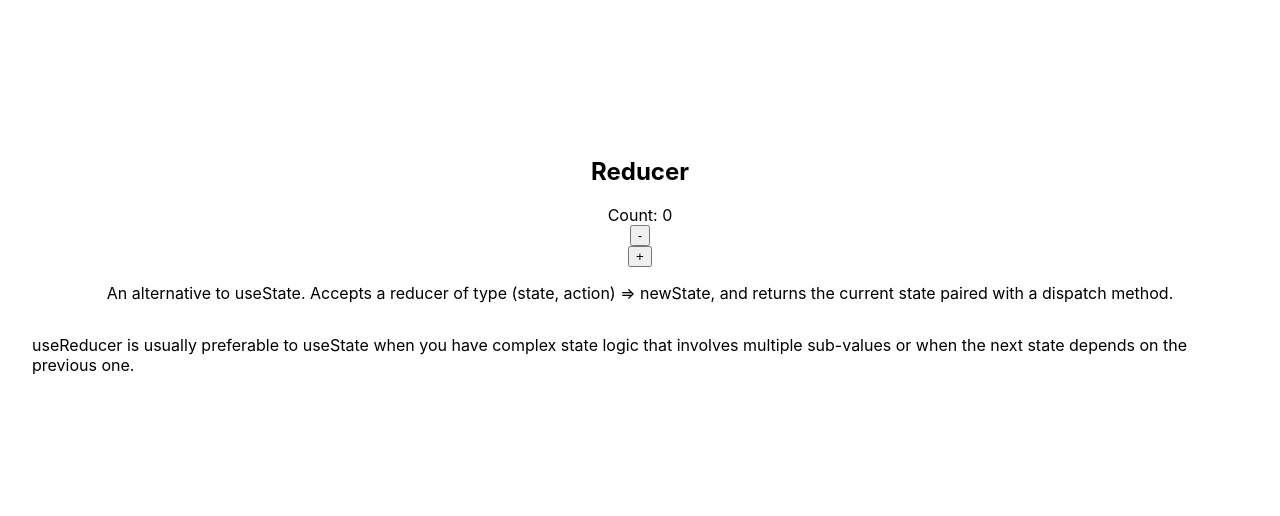
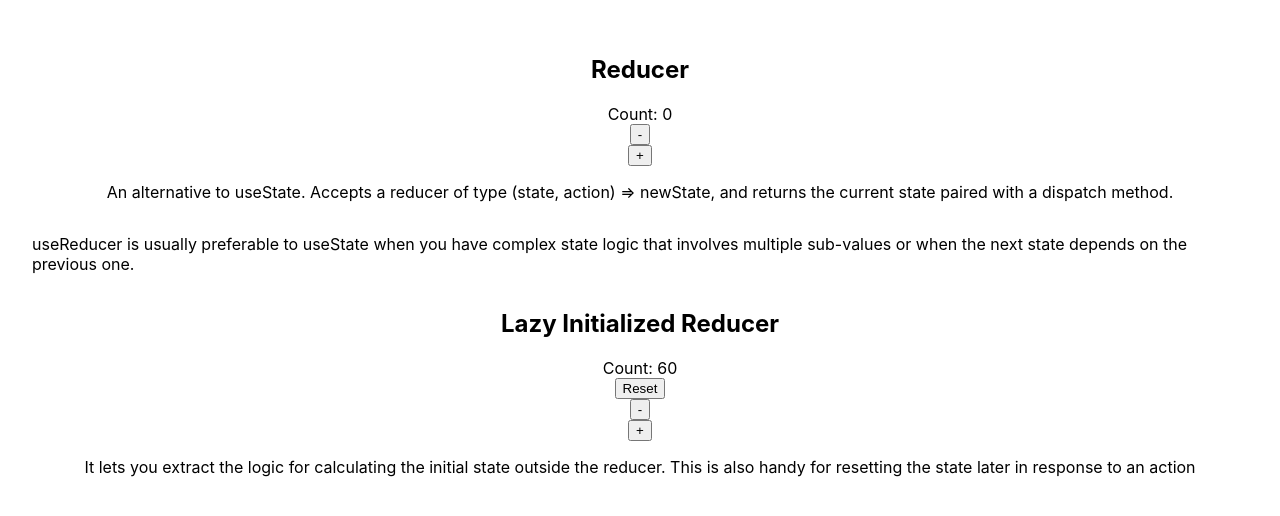
Before and after one commit to alexmkio/hooks-practice, a Next.js app: page / in a window 1280 px wide. Shown: the part 136-652 px from the top of the page. Built offline with nearby package versions, Linux system fonts and the light colour scheme.

Commit message:
Add example of lazily initialized useReducer

```diff
--- /dev/null
+++ b/components/LazyReducer/LazyReducer.js
@@ -0,0 +1,40 @@
+import { useReducer } from "react";
+
+function init(initialCount) {
+  return {count: initialCount};
+}
+
+function reducer(state, action) {
+  switch (action.type) {
+    case 'increment':
+      return {count: state.count + 1};
+    case 'decrement':
+      return {count: state.count - 1};
+    case 'reset':
+      return init(action.payload);
+    default:
+      throw new Error();
+  }
+}
+
+export default function LazyReducerComponent({initialCount}) {
+  const [state, dispatch] = useReducer(reducer, initialCount, init);
+
+  return (
+    <>
+      <h2>
+        <a href="https://reactjs.org/docs/hooks-reference.html#lazy-initialization" target="_blank" rel="noopener noreferrer">
+          Lazy Initialized Reducer
+        </a>
+      </h2>
+      Count: {state.count}
+      <button
+        onClick={() => dispatch({type: 'reset', payload: initialCount})}>
+        Reset
+      </button>
+      <button onClick={() => dispatch({type: 'decrement'})}>-</button>
+      <button onClick={() => dispatch({type: 'increment'})}>+</button>
+      <p>It lets you extract the logic for calculating the initial state outside the reducer. This is also handy for resetting the state later in response to an action</p>
+    </>
+  )
+}
--- a/pages/index.js
+++ b/pages/index.js
@@ -1,6 +1,7 @@
 import Head from 'next/head'
 import styles from '../styles/Home.module.css'
 import ReducerComponent from '../components/Reducer/Reducer'
+import LazyReducerComponent from '../components/LazyReducer/LazyReducer'
 
 export default function Home() {
   return (
@@ -12,6 +13,7 @@ export default function Home() {
 
       <main className={styles.main}>
         <ReducerComponent />
+        <LazyReducerComponent initialCount={60}/>
       </main>
     </div>
   )
```
